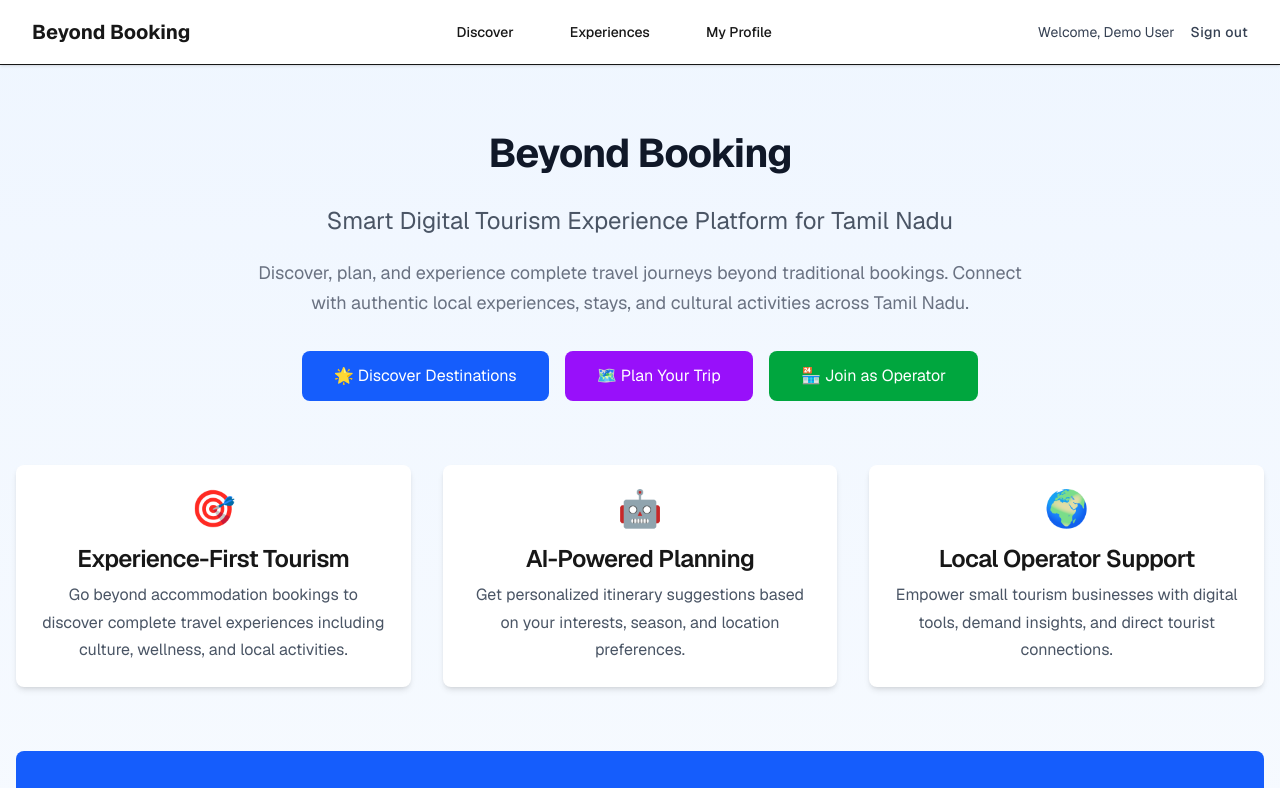
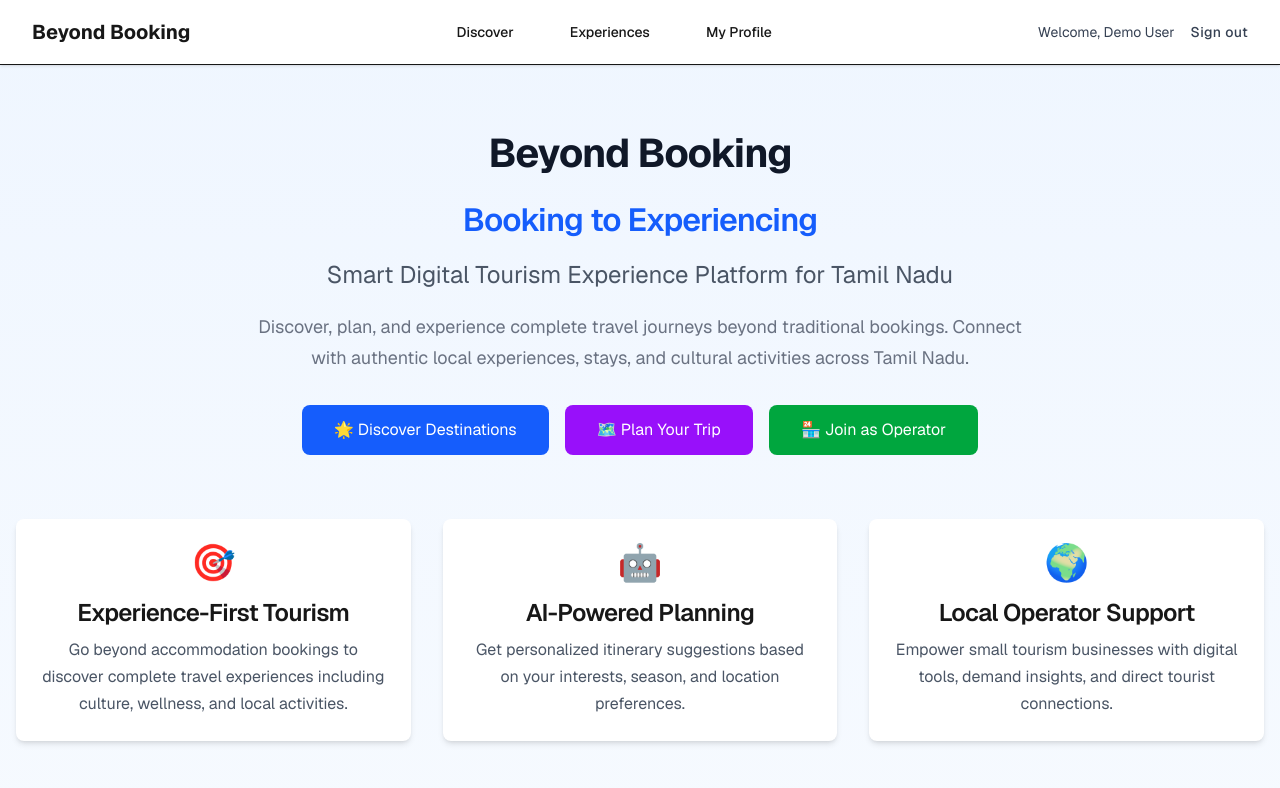
Before and after one commit to rose-ramasamy/beyondbooking, a Next.js app: page / in a window 1280 px wide. Shown: the top 788 px of the page. Built offline with nearby package versions, Linux system fonts and the light colour scheme.

Commit message:
Add 'Booking to Experiencing' caption to homepage hero section

```diff
--- a/app/page.tsx
+++ b/app/page.tsx
@@ -12,6 +12,9 @@
           <h1 className="text-4xl md:text-6xl font-bold text-gray-900 mb-6">
             Beyond Booking
           </h1>
+          <h2 className="text-2xl md:text-3xl font-semibold text-blue-600 mb-4">
+            Booking to Experiencing
+          </h2>
           <p className="text-xl md:text-2xl text-gray-600 mb-4">
             Smart Digital Tourism Experience Platform for Tamil Nadu
           </p>
```
